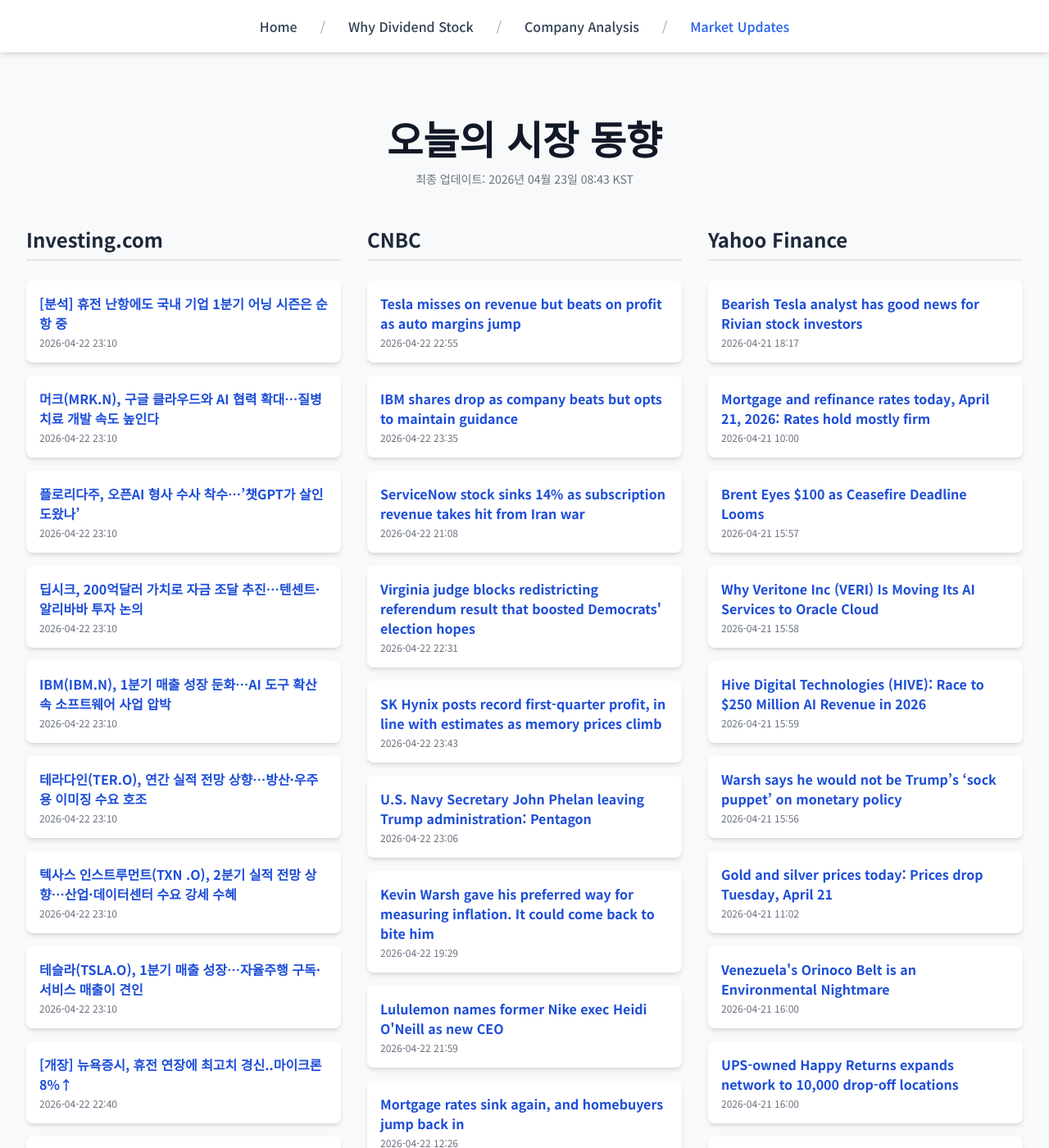
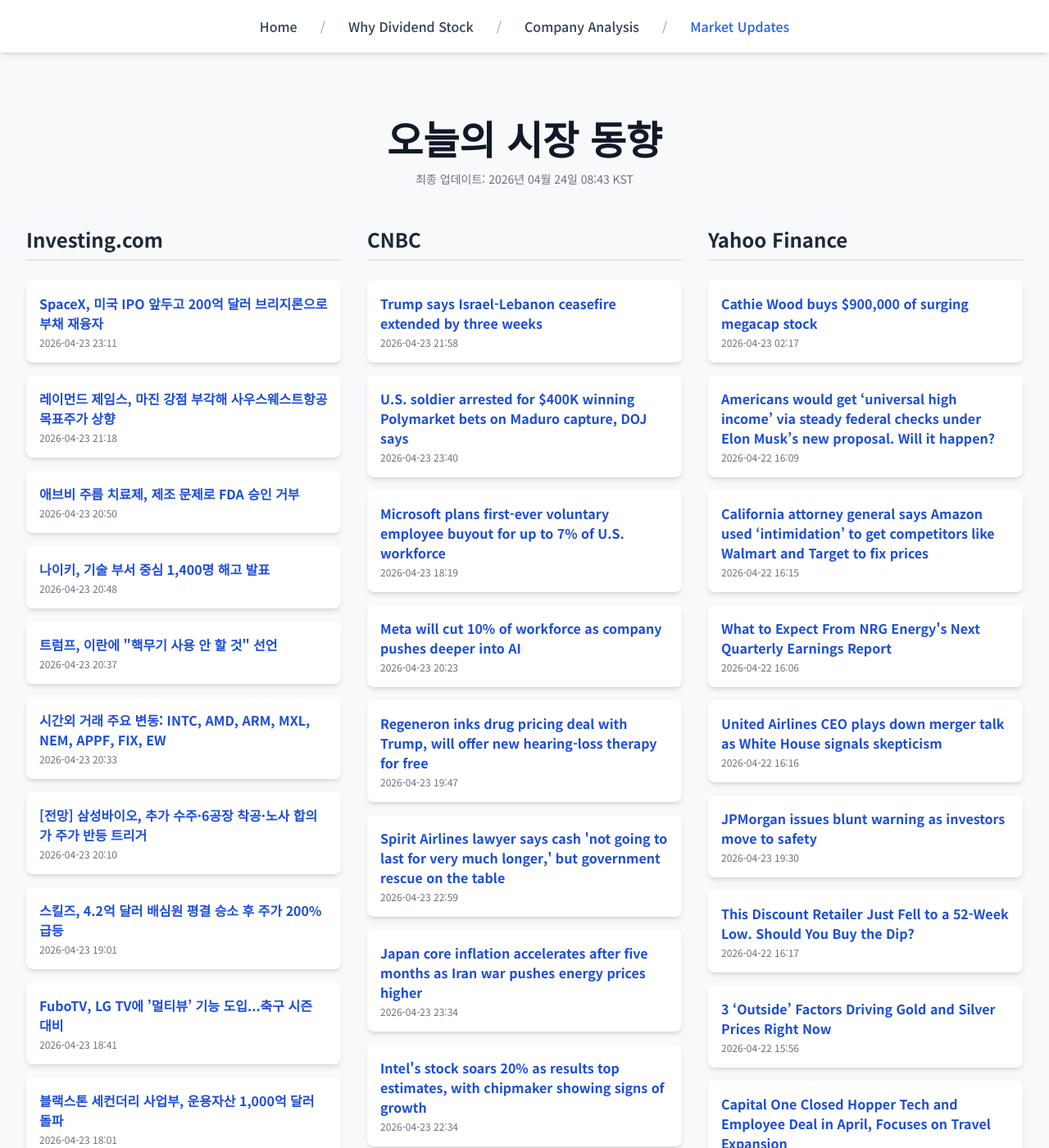
Before and after one commit to Kay-Hwang/my-company-analysis, a Jekyll site: the page built from market-updates.html, in a window 1280 px wide and 1400 px high. Shown: the whole window at 82% size. Built offline with Jekyll 4.4.1, drawn with Linux system fonts in a browser that asks for light colours; nearby versions of some CDN libraries; a script that is not in the unit is left out; some of the changed text lies outside the part shown.

Commit message:
Update daily data

```diff
--- a/_data/latest_data.json
+++ b/_data/latest_data.json
@@ -1,190 +1,190 @@
 {
-  "lastUpdated": "2026년 04월 23일 08:43 KST",
+  "lastUpdated": "2026년 04월 24일 08:43 KST",
   "news": {
     "investing": [
       {
-        "title": "[분석] 휴전 난항에도 국내 기업 1분기 어닝 시즌은 순항 중",
-        "link": "https://kr.investing.com/news/stock-market-news/article-1909386",
-        "pubDate": "2026-04-22 23:10:27",
-        "summary": "[분석] 휴전 난항에도 국내 기업 1분기 어닝 시즌은 순항 중"
+        "title": "SpaceX, 미국 IPO 앞두고 200억 달러 브리지론으로 부채 재융자",
+        "link": "https://kr.investing.com/news/stock-market-news/article-432SI-1911527",
+        "pubDate": "2026-04-23 23:11:07",
+        "summary": "SpaceX, 미국 IPO 앞두고 200억 달러 브리지론으로 부채 재융자"
       },
       {
-        "title": "머크(MRK.N), 구글 클라우드와 AI 협력 확대…질병 치료 개발 속도 높인다",
-        "link": "https://kr.investing.com/news/stock-market-news/article-1909385",
-        "pubDate": "2026-04-22 23:10:26",
-        "summary": "머크(MRK.N), 구글 클라우드와 AI 협력 확대…질병 치료 개발 속도 높인다"
+        "title": "레이먼드 제임스, 마진 강점 부각해 사우스웨스트항공 목표주가 상향",
+        "link": "https://kr.investing.com/news/stock-market-news/article-93CH-1911407",
+        "pubDate": "2026-04-23 21:18:30",
+        "summary": "레이먼드 제임스, 마진 강점 부각해 사우스웨스트항공 목표주가 상향"
       },
       {
-        "title": "플로리다주, 오픈AI 형사 수사 착수…’챗GPT가 살인 도왔나’",
-        "link": "https://kr.investing.com/news/stock-market-news/article-1909384",
-        "pubDate": "2026-04-22 23:10:26",
-        "summary": "플로리다주, 오픈AI 형사 수사 착수…’챗GPT가 살인 도왔나’"
+        "title": "애브비 주름 치료제, 제조 문제로 FDA 승인 거부",
+        "link": "https://kr.investing.com/news/stock-market-news/article-93CH-1911358",
+        "pubDate": "2026-04-23 20:50:19",
+        "summary": "애브비 주름 치료제, 제조 문제로 FDA 승인 거부"
       },
       {
-        "title": "딥시크, 200억달러 가치로 자금 조달 추진…텐센트·알리바바 투자 논의",
-        "link": "https://kr.investing.com/news/stock-market-news/article-1909383",
-        "pubDate": "2026-04-22 23:10:26",
-        "summary": "딥시크, 200억달러 가치로 자금 조달 추진…텐센트·알리바바 투자 논의"
+        "title": "나이키, 기술 부서 중심 1,400명 해고 발표",
+        "link": "https://kr.investing.com/news/stock-market-news/article-93CH-1911352",
+        "pubDate": "2026-04-23 20:48:23",
+        "summary": "나이키, 기술 부서 중심 1,400명 해고 발표"
       },
       {
-        "title": "IBM(IBM.N), 1분기 매출 성장 둔화…AI 도구 확산 속 소프트웨어 사업 압박",
-        "link": "https://kr.investing.com/news/stock-market-news/article-1909381",
-        "pubDate": "2026-04-22 23:10:25",
-        "summary": "IBM(IBM.N), 1분기 매출 성장 둔화…AI 도구 확산 속 소프트웨어 사업 압박"
+        "title": "트럼프, 이란에 \"핵무기 사용 안 할 것\" 선언",
+        "link": "https://kr.investing.com/news/stock-market-news/article-93CH-1911327",
+        "pubDate": "2026-04-23 20:37:25",
+        "summary": "트럼프, 이란에 \"핵무기 사용 안 할 것\" 선언"
       },
       {
-        "title": "테라다인(TER.O), 연간 실적 전망 상향…방산·우주용 이미징 수요 호조",
-        "link": "https://kr.investing.com/news/stock-market-news/article-1909380",
-        "pubDate": "2026-04-22 23:10:25",
-        "summary": "테라다인(TER.O), 연간 실적 전망 상향…방산·우주용 이미징 수요 호조"
+        "title": "시간외 거래 주요 변동: INTC, AMD, ARM, MXL, NEM, APPF, FIX, EW",
+        "link": "https://kr.investing.com/news/stock-market-news/article-432SI-1911318",
+        "pubDate": "2026-04-23 20:33:02",
+        "summary": "시간외 거래 주요 변동: INTC, AMD, ARM, MXL, NEM, APPF, FIX, EW"
       },
       {
-        "title": "텍사스 인스트루먼트(TXN .O), 2분기 실적 전망 상향…산업·데이터센터 수요 강세 수혜",
-        "link": "https://kr.investing.com/news/stock-market-news/article-1909379",
-        "pubDate": "2026-04-22 23:10:24",
-        "summary": "텍사스 인스트루먼트(TXN .O), 2분기 실적 전망 상향…산업·데이터센터 수요 강세 수혜"
+        "title": "[전망] 삼성바이오, 추가 수주·6공장 착공·노사 합의가 주가 반등 트리거",
+        "link": "https://kr.investing.com/news/stock-market-news/article-1911228",
+        "pubDate": "2026-04-23 20:10:25",
+        "summary": "[전망] 삼성바이오, 추가 수주·6공장 착공·노사 합의가 주가 반등 트리거"
       },
       {
-        "title": "테슬라(TSLA.O), 1분기 매출 성장…자율주행 구독·서비스 매출이 견인",
-        "link": "https://kr.investing.com/news/stock-market-news/article-1909378",
-        "pubDate": "2026-04-22 23:10:24",
-        "summary": "테슬라(TSLA.O), 1분기 매출 성장…자율주행 구독·서비스 매출이 견인"
+        "title": "스킬즈, 4.2억 달러 배심원 평결 승소 후 주가 200% 급등",
+        "link": "https://kr.investing.com/news/stock-market-news/article-93CH-1911174",
+        "pubDate": "2026-04-23 19:01:27",
+        "summary": "스킬즈, 4.2억 달러 배심원 평결 승소 후 주가 200% 급등"
       },
       {
-        "title": "[개장] 뉴욕증시, 휴전 연장에 최고치 경신..마이크론 8%↑",
-        "link": "https://kr.investing.com/news/stock-market-news/article-1909365",
-        "pubDate": "2026-04-22 22:40:25",
-        "summary": "[개장] 뉴욕증시, 휴전 연장에 최고치 경신..마이크론 8%↑"
+        "title": "FuboTV, LG TV에 ’멀티뷰’ 기능 도입...축구 시즌 대비",
+        "link": "https://kr.investing.com/news/stock-market-news/article-93CH-1911163",
+        "pubDate": "2026-04-23 18:41:13",
+        "summary": "FuboTV, LG TV에 ’멀티뷰’ 기능 도입...축구 시즌 대비"
       },
       {
-        "title": "[0423주요일정] SK하이닉스·현대차 1분기 실적 발표 예정 등",
-        "link": "https://kr.investing.com/news/stock-market-news/article-1909364",
-        "pubDate": "2026-04-22 22:40:11",
-        "summary": "[0423주요일정] SK하이닉스·현대차 1분기 실적 발표 예정 등"
+        "title": "블랙스톤 세컨더리 사업부, 운용자산 1,000억 달러 돌파",
+        "link": "https://kr.investing.com/news/stock-market-news/article-93CH-1911133",
+        "pubDate": "2026-04-23 18:01:26",
+        "summary": "블랙스톤 세컨더리 사업부, 운용자산 1,000억 달러 돌파"
       }
     ],
     "cnbc": [
       {
-        "title": "Tesla misses on revenue but beats on profit as auto margins jump",
-        "link": "https://www.cnbc.com/2026/04/22/tesla-tsla-q1-2026-earnings-report.html",
-        "pubDate": "Wed, 22 Apr 2026 22:55:08 GMT",
-        "summary": "Tesla's stock has underperformed all of its megacap peers so far this year as global competition ramps up in the electric vehicle market."
+        "title": "Trump says Israel-Lebanon ceasefire extended by three weeks",
+        "link": "https://www.cnbc.com/2026/04/23/trump-israel-lebanon-ceasefire-iran-war.html",
+        "pubDate": "Thu, 23 Apr 2026 21:58:58 GMT",
+        "summary": "Israel and Lebanon agreed to extend their ceasefire by three weeks following a meeting in the White House with top U.S. officials, President Donald Trump said."
       },
       {
-        "title": "IBM shares drop as company beats but opts to maintain guidance",
-        "link": "https://www.cnbc.com/2026/04/22/ibm-q1-earnings-report-2026.html",
-        "pubDate": "Wed, 22 Apr 2026 23:35:25 GMT",
-        "summary": "Investors have been attuned to mainframe disruption threats from artificial intelligence, but IBM posted 51% growth in Z mainframe hardware revenue."
+        "title": "U.S. soldier arrested for $400K winning Polymarket bets on Maduro capture, DOJ says",
+        "link": "https://www.cnbc.com/2026/04/23/doj-soldier-polymarket-bets-venezuela-maduro.html",
+        "pubDate": "Thu, 23 Apr 2026 23:40:53 GMT",
+        "summary": "The arrest comes as concerns have grown about people with inside information making bets on the Polymarket and Kalshi prediction markets."
       },
       {
-        "title": "ServiceNow stock sinks 14% as subscription revenue takes hit from Iran war",
-        "link": "https://www.cnbc.com/2026/04/22/servicenow-now-earnings-q1-2026.html",
-        "pubDate": "Wed, 22 Apr 2026 21:08:37 GMT",
-        "summary": "The software company beat expectations for earnings and revenue as it continued to expand its artificial intelligence offerings."
+        "title": "Microsoft plans first-ever voluntary employee buyout for up to 7% of U.S. workforce",
+        "link": "https://www.cnbc.com/2026/04/23/microsoft-plans-first-voluntary-retirement-program-for-us-employees.html",
+        "pubDate": "Thu, 23 Apr 2026 18:19:50 GMT",
+        "summary": "Microsoft's inaugural voluntary buyouts will be open to workers at the senior director level and below whose years of employment and age add up to 70 or more."
       },
       {
-        "title": "Virginia judge blocks redistricting referendum result that boosted Democrats' election hopes",
-        "link": "https://www.cnbc.com/2026/04/22/virginia-election-results-redistricting-congress-democrats.html",
-        "pubDate": "Wed, 22 Apr 2026 22:31:56 GMT",
-        "summary": "Virginia voted by a slim margin on Tuesday to approve U.S. House district maps that could allow Democrats to flip four seats in the state this November."
+        "title": "Meta will cut 10% of workforce as company pushes deeper into AI",
+        "link": "https://www.cnbc.com/2026/04/23/meta-will-cut-10percent-of-workforce-as-it-pushes-more-into-ai.html",
+        "pubDate": "Thu, 23 Apr 2026 20:23:59 GMT",
+        "summary": "Meta plans to lay off 10% of its workforce, about 8,000 employees, as the company continues to ramp up investments in artificial intelligence."
       },
       {
-        "title": "SK Hynix posts record first-quarter profit, in line with estimates as memory prices climb",
-        "link": "https://www.cnbc.com/2026/04/23/sk-hynix-earnings-ai-memory-shortage-hbm-demand.html",
-        "pubDate": "Wed, 22 Apr 2026 23:43:34 GMT",
-        "summary": "SK Hynix posted yet another quarter of record profit and revenue, as prices for its products continue to surge amid strong AI demand."
+        "title": "Regeneron inks drug pricing deal with Trump, will offer new hearing-loss therapy for free",
+        "link": "https://www.cnbc.com/2026/04/23/regeneron-inks-drug-pricing-deal-with-trump-will-offer-hearing-loss-therapy-for-free.html",
+        "pubDate": "Thu, 23 Apr 2026 19:47:17 GMT",
+        "summary": "Regeneron is the latest in a string of major drugmakers to make pricing concessions for new and existing medicines under agreements with Trump."
       },
       {
-        "title": "U.S. Navy Secretary John Phelan leaving Trump administration: Pentagon",
-        "link": "https://www.cnbc.com/2026/04/22/navy-secretary-john-phelan-iran-war.html",
-        "pubDate": "Wed, 22 Apr 2026 23:06:14 GMT",
-        "summary": "Secretary of the Navy John Phelan is leaving the Trump administration \"effective immediately,\" a spokesman for the Department of Defense said."
+        "title": "Spirit Airlines lawyer says cash 'not going to last for very much longer,' but government rescue on the table",
+        "link": "https://www.cnbc.com/2026/04/23/spirit-airlines-bankruptcy-court-rescue.html",
+        "pubDate": "Thu, 23 Apr 2026 22:59:02 GMT",
+        "summary": "Spirit Airlines confirmed it is in talks with the Trump administration for a rescue package."
       },
       {
-        "title": "Kevin Warsh gave his preferred way for measuring inflation. It could come back to bite him",
-        "link": "https://www.cnbc.com/2026/04/22/kevin-warsh-inflation-trend-pce-trump.html",
-        "pubDate": "Wed, 22 Apr 2026 19:29:20 GMT",
-        "summary": "But Bank of America economist Aditya Bhave warned Wednesday that such a recalculation might not pan out as the former Fed governor hopes."
+        "title": "Japan core inflation accelerates after five months as Iran war pushes energy prices higher",
+        "link": "https://www.cnbc.com/2026/04/24/japan-cpi-march-inflation-iran-war-boj-rate.html",
+        "pubDate": "Thu, 23 Apr 2026 23:34:31 GMT",
+        "summary": "Government data showed the inflation figure — which strips out prices of fresh food — was in line with the 1.8% expected by economists polled by Reuters."
       },
       {
-        "title": "Lululemon names former Nike exec Heidi O'Neill as new CEO",
-        "link": "https://www.cnbc.com/2026/04/22/lululemon-names-former-nike-exec-heidi-oneill-as-new-ceo.html",
-        "pubDate": "Wed, 22 Apr 2026 21:59:55 GMT",
-        "summary": "Lululemon announced on Wednesday that it has chosen former Nike executive Heidi O'Neill as its new CEO, effective in September."
+        "title": "Intel's stock soars 20% as results top estimates, with chipmaker showing signs of growth",
+        "link": "https://www.cnbc.com/2026/04/23/intel-intc-q1-2026-earnings-report.html",
+        "pubDate": "Thu, 23 Apr 2026 22:34:23 GMT",
+        "summary": "Intel has been a Wall Street darling of late even as the business has yet to find much momentum."
       },
       {
-        "title": "Mortgage rates sink again, and homebuyers jump back in",
-        "link": "https://www.cnbc.com/2026/04/22/mortgage-rates-sink-again-and-home-buyers-jump-back-in.html",
-        "pubDate": "Wed, 22 Apr 2026 12:26:33 GMT",
-        "summary": "Mortgage demand continues to rebound as rates move slightly lower."
+        "title": "Nike cuts 1,400 roles in second round of layoffs this year",
+        "link": "https://www.cnbc.com/2026/04/23/nike-job-cuts-layoffs.html",
+        "pubDate": "Thu, 23 Apr 2026 21:17:42 GMT",
+        "summary": "Nike announced 1,400 layoffs, primarily in its technology department, on Thursday after cutting 775 jobs in January."
       },
       {
-        "title": "Trump recounts Tim Cook call to 'kiss my ass,' in stark look at White House dealmaking",
-        "link": "https://www.cnbc.com/2026/04/21/trump-tim-cook-call-white-house-deals.html",
-        "pubDate": "Wed, 22 Apr 2026 14:43:50 GMT",
-        "summary": "Tech executives from Amazon, Apple, Google and Meta have dined with Trump and donated millions to his inauguration fund and the White House ballroom."
+        "title": "These charts show how Iran's economy is in freefall",
+        "link": "https://www.cnbc.com/2026/04/23/iran-economy-war-charts-rial-oil-strait-hormuz-blockade.html",
+        "pubDate": "Thu, 23 Apr 2026 15:16:53 GMT",
+        "summary": "Tehran's hardline rhetoric belies a brutal reality facing the regime and Iranian citizens: its economy, vulnerable even before the war, is now in tatters."
       }
     ],
     "yahoo": [
       {
-        "title": "Bearish Tesla analyst has good news for Rivian stock investors",
-        "link": "https://finance.yahoo.com/markets/stocks/articles/bearish-tesla-analyst-good-news-181700034.html",
-        "pubDate": "2026-04-21T18:17:00Z",
-        "summary": "Bearish Tesla analyst has good news for Rivian stock investors"
+        "title": "Cathie Wood buys $900,000 of surging megacap stock",
+        "link": "https://finance.yahoo.com/markets/stocks/articles/cathie-wood-buys-900-000-021700179.html",
+        "pubDate": "2026-04-23T02:17:00Z",
+        "summary": "Cathie Wood buys $900,000 of surging megacap stock"
       },
       {
-        "title": "Mortgage and refinance rates today, April 21, 2026: Rates hold mostly firm",
-        "link": "https://finance.yahoo.com/personal-finance/mortgages/article/mortgage-refinance-rates-today-tuesday-april-21-2026-100000413.html",
-        "pubDate": "2026-04-21T10:00:00Z",
-        "summary": "Mortgage and refinance rates today, April 21, 2026: Rates hold mostly firm"
+        "title": "Americans would get ‘universal high income’ via steady federal checks under Elon Musk’s new proposal. Will it happen?",
+        "link": "https://finance.yahoo.com/economy/policy/articles/americans-universal-high-income-via-160900822.html",
+        "pubDate": "2026-04-22T16:09:00Z",
+        "summary": "Americans would get ‘universal high income’ via steady federal checks under Elon Musk’s new proposal. Will it happen?"
       },
       {
-        "title": "Brent Eyes $100 as Ceasefire Deadline Looms",
-        "link": "https://finance.yahoo.com/sectors/energy/articles/brent-eyes-100-ceasefire-deadline-155716730.html",
-        "pubDate": "2026-04-21T15:57:16Z",
-        "summary": "Brent Eyes $100 as Ceasefire Deadline Looms"
+        "title": "California attorney general says Amazon used ‘intimidation’ to get competitors like Walmart and Target to fix prices",
+        "link": "https://finance.yahoo.com/economy/policy/articles/california-attorney-general-says-amazon-161500155.html",
+        "pubDate": "2026-04-22T16:15:00Z",
+        "summary": "California attorney general says Amazon used ‘intimidation’ to get competitors like Walmart and Target to fix prices"
       },
       {
-        "title": "Why Veritone Inc (VERI) Is Moving Its AI Services to Oracle Cloud",
-        "link": "https://finance.yahoo.com/sectors/technology/articles/why-veritone-inc-veri-moving-155804803.html",
-        "pubDate": "2026-04-21T15:58:04Z",
-        "summary": "Why Veritone Inc (VERI) Is Moving Its AI Services to Oracle Cloud"
+        "title": "What to Expect From NRG Energy's Next Quarterly Earnings Report",
+        "link": "https://finance.yahoo.com/markets/stocks/articles/expect-nrg-energys-next-quarterly-160613612.html",
+        "pubDate": "2026-04-22T16:06:13Z",
+        "summary": "What to Expect From NRG Energy's Next Quarterly Earnings Report"
       },
       {
-        "title": "Hive Digital Technologies (HIVE): Race to $250 Million AI Revenue in 2026",
-        "link": "https://finance.yahoo.com/sectors/technology/articles/hive-digital-technologies-hive-race-155919407.html",
-        "pubDate": "2026-04-21T15:59:19Z",
-        "summary": "Hive Digital Technologies (HIVE): Race to $250 Million AI Revenue in 2026"
+        "title": "United Airlines CEO plays down merger talk as White House signals skepticism",
+        "link": "https://finance.yahoo.com/markets/stocks/articles/united-airlines-ceo-plays-down-161649066.html",
+        "pubDate": "2026-04-22T16:16:49Z",
+        "summary": "United Airlines CEO plays down merger talk as White House signals skepticism"
       },
       {
-        "title": "Warsh says he would not be Trump’s ‘sock puppet’ on monetary policy",
-        "link": "https://finance.yahoo.com/economy/policy/articles/warsh-says-not-trump-sock-155603499.html",
-        "pubDate": "2026-04-21T15:56:03Z",
-        "summary": "Warsh says he would not be Trump’s ‘sock puppet’ on monetary policy"
+        "title": "JPMorgan issues blunt warning as investors move to safety",
+        "link": "https://finance.yahoo.com/markets/crypto/articles/jpmorgan-issues-blunt-warning-investors-193000280.html",
+        "pubDate": "2026-04-23T19:30:00Z",
+        "summary": "JPMorgan issues blunt warning as investors move to safety"
       },
       {
-        "title": "Gold and silver prices today: Prices drop Tuesday, April 21",
-        "link": "https://finance.yahoo.com/personal-finance/investing/article/gold-and-silver-prices-today-prices-drop-tuesday-april-21-110209807.html",
-        "pubDate": "2026-04-21T11:02:09Z",
-        "summary": "Gold and silver prices today: Prices drop Tuesday, April 21"
+        "title": "This Discount Retailer Just Fell to a 52-Week Low. Should You Buy the Dip?",
+        "link": "https://finance.yahoo.com/markets/stocks/articles/discount-retailer-just-fell-52-161749603.html",
+        "pubDate": "2026-04-22T16:17:49Z",
+        "summary": "This Discount Retailer Just Fell to a 52-Week Low. Should You Buy the Dip?"
       },
       {
-        "title": "Venezuela's Orinoco Belt is an Environmental Nightmare",
-        "link": "https://finance.yahoo.com/sectors/energy/articles/venezuelas-orinoco-belt-environmental-nightmare-160000041.html",
-        "pubDate": "2026-04-21T16:00:00Z",
-        "summary": "Venezuela's Orinoco Belt is an Environmental Nightmare"
+        "title": "3 ‘Outside’ Factors Driving Gold and Silver Prices Right Now",
+        "link": "https://finance.yahoo.com/markets/commodities/articles/3-outside-factors-driving-gold-155645500.html",
+        "pubDate": "2026-04-22T15:56:45Z",
+        "summary": "3 ‘Outside’ Factors Driving Gold and Silver Prices Right Now"
       },
       {
-        "title": "UPS-owned Happy Returns expands network to 10,000 drop-off locations",
-        "link": "https://finance.yahoo.com/markets/stocks/articles/ups-owned-happy-returns-expands-160009164.html",
-        "pubDate": "2026-04-21T16:00:09Z",
-        "summary": "UPS-owned Happy Returns expands network to 10,000 drop-off locations"
+        "title": "Capital One Closed Hopper Tech and Employee Deal in April, Focuses on Travel Expansion",
+        "link": "https://finance.yahoo.com/markets/stocks/articles/capital-one-closed-hopper-tech-162113781.html",
+        "pubDate": "2026-04-22T16:21:13Z",
+        "summary": "Capital One Closed Hopper Tech and Employee Deal in April, Focuses on Travel Expansion"
       },
       {
-        "title": "What Is AEye, Inc. (LIDR) Getting from These Partnerships?",
-        "link": "https://finance.yahoo.com/markets/stocks/articles/aeye-inc-lidr-getting-partnerships-160100033.html",
-        "pubDate": "2026-04-21T16:01:00Z",
-        "summary": "What Is AEye, Inc. (LIDR) Getting from These Partnerships?"
+        "title": "One new clue that Nvidia's Jensen Huang and TSMC are right about AI demand strength",
+        "link": "https://finance.yahoo.com/news/one-new-clue-that-nvidias-jensen-huang-and-tsmc-are-right-about-ai-demand-strength-162138937.html",
+        "pubDate": "2026-04-22T16:21:38Z",
+        "summary": "One new clue that Nvidia's Jensen Huang and TSMC are right about AI demand strength"
       }
     ]
   }
```
